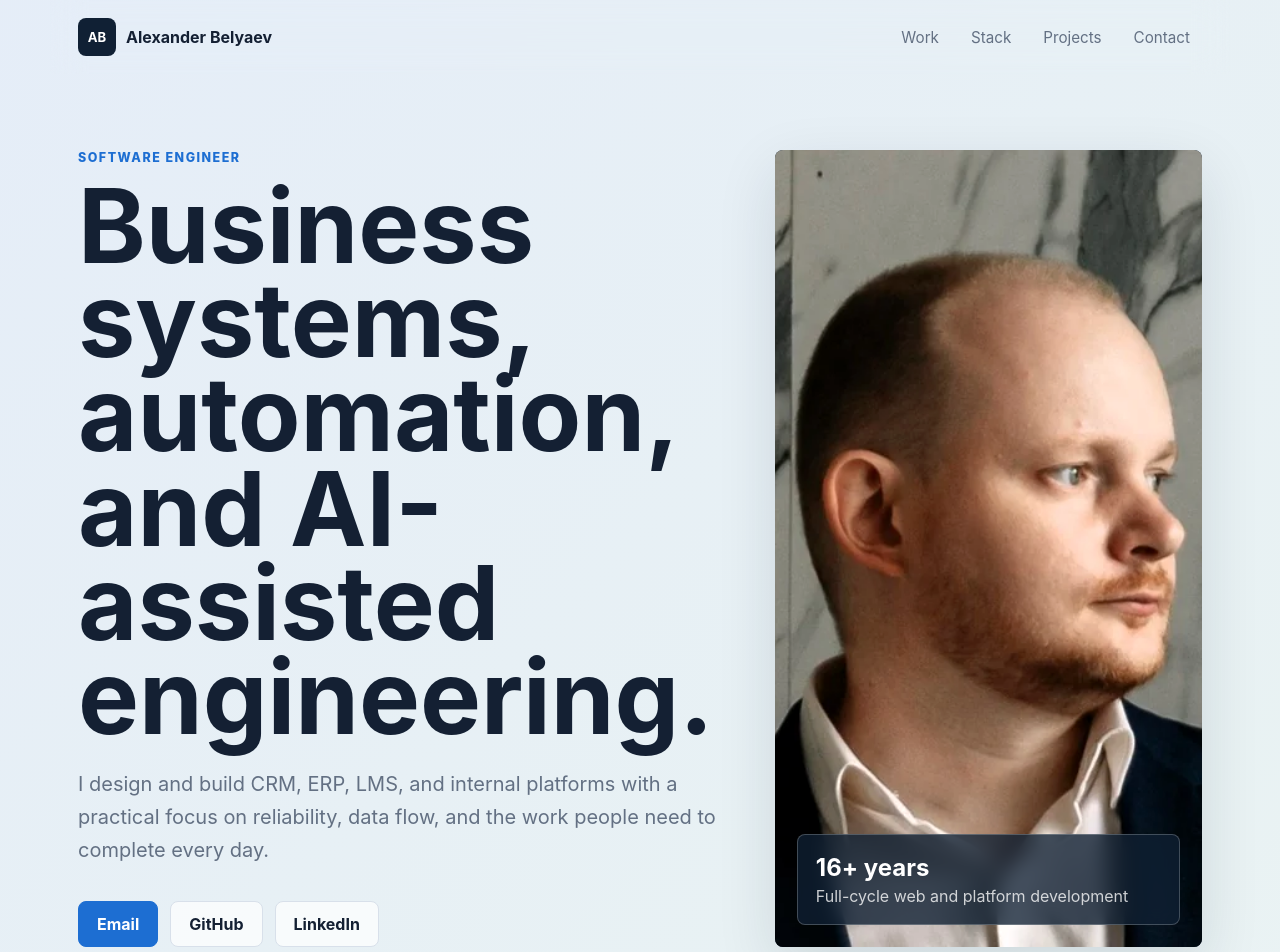
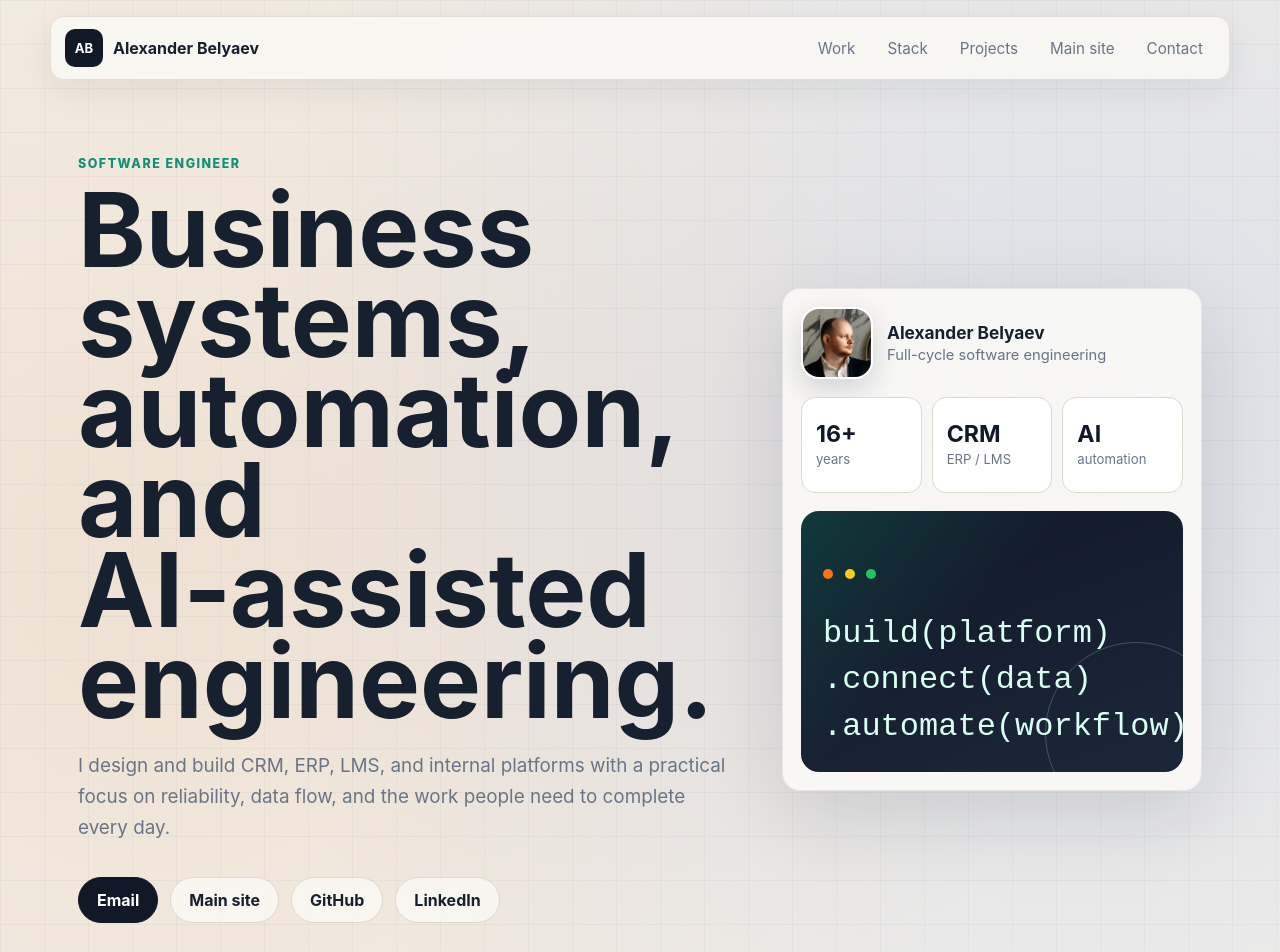
Before and after one commit to BelyaevAD/belyaevad.github.io, a plain HTML site: page index.html in a window 1280 px wide. Shown: the top 952 px of the page. Drawn offline with Linux system fonts and the light colour scheme.

Commit message:
Refine landing page design

```diff
--- a/index.html
+++ b/index.html
@@ -44,6 +44,7 @@
         "url": "https://belyaevad.github.io/",
         "image": "https://belyaevad.github.io/assets/alexander-belyaev.jpg",
         "sameAs": [
+          "https://belyaevad.ru/",
           "https://github.com/BelyaevAD",
           "https://www.linkedin.com/in/belyaevad/",
           "https://t.me/belyaevad"
@@ -78,6 +79,7 @@
         <a href="#work">Work</a>
         <a href="#stack">Stack</a>
         <a href="#projects">Projects</a>
+        <a href="https://belyaevad.ru/">Main site</a>
         <a href="#contact">Contact</a>
       </nav>
     </header>
@@ -86,24 +88,51 @@
       <section class="hero">
         <div class="hero-copy">
           <p class="eyebrow">Software Engineer</p>
-          <h1>Business systems, automation, and AI-assisted engineering.</h1>
+          <h1>Business systems, automation, and AI&#8209;assisted engineering.</h1>
           <p class="lead">
             I design and build CRM, ERP, LMS, and internal platforms with a practical focus on
             reliability, data flow, and the work people need to complete every day.
           </p>
           <div class="hero-actions">
             <a class="button primary" href="mailto:belyaevad@gmail.com">Email</a>
+            <a class="button" href="https://belyaevad.ru/">Main site</a>
             <a class="button" href="https://github.com/BelyaevAD" rel="me">GitHub</a>
             <a class="button" href="https://www.linkedin.com/in/belyaevad/" rel="me">LinkedIn</a>
           </div>
         </div>
-        <div class="portrait-panel" aria-label="Portrait and profile summary">
-          <img src="assets/alexander-belyaev.jpg" alt="Alexander Belyaev" />
-          <div class="portrait-card">
-            <strong>16+ years</strong>
-            <span>Full-cycle web and platform development</span>
+        <aside class="profile-panel" aria-label="Profile summary">
+          <div class="profile-top">
+            <img src="assets/alexander-belyaev.jpg" alt="Alexander Belyaev" />
+            <div>
+              <strong>Alexander Belyaev</strong>
+              <span>Full-cycle software engineering</span>
+            </div>
           </div>
-        </div>
+          <div class="signal-grid">
+            <div>
+              <strong>16+</strong>
+              <span>years</span>
+            </div>
+            <div>
+              <strong>CRM</strong>
+              <span>ERP / LMS</span>
+            </div>
+            <div>
+              <strong>AI</strong>
+              <span>automation</span>
+            </div>
+          </div>
+          <div class="terminal-card" aria-label="Engineering focus">
+            <span class="terminal-dot"></span>
+            <span class="terminal-dot"></span>
+            <span class="terminal-dot"></span>
+            <code>
+              build(platform)<br />
+              .connect(data)<br />
+              .automate(workflow)
+            </code>
+          </div>
+        </aside>
       </section>
 
       <section class="section" id="work">
@@ -211,6 +240,7 @@
       </div>
       <div class="footer-links">
         <a href="mailto:belyaevad@gmail.com">belyaevad@gmail.com</a>
+        <a href="https://belyaevad.ru/">belyaevad.ru</a>
         <a href="https://t.me/belyaevad" rel="me">Telegram</a>
         <a href="https://github.com/BelyaevAD" rel="me">GitHub</a>
       </div>
--- a/styles.css
+++ b/styles.css
@@ -1,15 +1,17 @@
 :root {
   color-scheme: light;
-  --bg: #f6f8fb;
+  --bg: #f4f1ea;
   --surface: #ffffff;
-  --surface-strong: #102034;
-  --text: #142033;
-  --muted: #637083;
-  --line: #d8e0ea;
-  --accent: #1d6ed2;
-  --accent-strong: #134d94;
-  --green: #0f8f73;
-  --shadow: 0 20px 60px rgba(16, 32, 52, 0.12);
+  --surface-soft: #fbfaf7;
+  --ink: #111827;
+  --text: #17202f;
+  --muted: #697586;
+  --line: #ded8cd;
+  --accent: #0f8f73;
+  --accent-strong: #0b6b59;
+  --blue: #2255d3;
+  --amber: #c96a26;
+  --shadow: 0 24px 80px rgba(17, 24, 39, 0.12);
   font-family:
     Inter, ui-sans-serif, system-ui, -apple-system, BlinkMacSystemFont, "Segoe UI", sans-serif;
 }
@@ -25,9 +27,19 @@ html {
 body {
   margin: 0;
   background:
-    linear-gradient(135deg, rgba(29, 110, 210, 0.08), rgba(15, 143, 115, 0.06) 45%, transparent),
+    linear-gradient(90deg, rgba(17, 24, 39, 0.035) 1px, transparent 1px),
+    linear-gradient(rgba(17, 24, 39, 0.035) 1px, transparent 1px),
+    radial-gradient(circle at 12% 18%, rgba(201, 106, 38, 0.12), transparent 32%),
+    radial-gradient(circle at 84% 14%, rgba(34, 85, 211, 0.12), transparent 30%),
     var(--bg);
+  background-size:
+    44px 44px,
+    44px 44px,
+    auto,
+    auto,
+    auto;
   color: var(--text);
+  overflow-x: hidden;
 }
 
 a {
@@ -43,9 +55,14 @@ a {
   justify-content: space-between;
   gap: 24px;
   max-width: 1180px;
-  margin: 0 auto;
-  padding: 18px 28px;
+  width: calc(100% - 32px);
+  margin: 16px auto 0;
+  border: 1px solid rgba(222, 216, 205, 0.78);
+  border-radius: 14px;
+  padding: 12px 14px;
+  background: rgba(251, 250, 247, 0.78);
   backdrop-filter: blur(16px);
+  box-shadow: 0 10px 36px rgba(17, 24, 39, 0.07);
 }
 
 .brand,
@@ -67,8 +84,8 @@ a {
   width: 38px;
   height: 38px;
   place-items: center;
-  border-radius: 8px;
-  background: var(--surface-strong);
+  border-radius: 10px;
+  background: var(--ink);
   color: #fff;
   font-size: 0.82rem;
 }
@@ -81,7 +98,7 @@ a {
 
 .nav a {
   padding: 8px 12px;
-  border-radius: 8px;
+  border-radius: 10px;
   text-decoration: none;
 }
 
@@ -94,16 +111,22 @@ a {
 .section,
 .footer {
   max-width: 1180px;
+  width: 100%;
   margin: 0 auto;
   padding: 76px 28px;
 }
 
 .hero {
   display: grid;
-  min-height: calc(100vh - 78px);
-  grid-template-columns: minmax(0, 1.08fr) minmax(320px, 0.72fr);
+  min-height: calc(100vh - 86px);
+  grid-template-columns: minmax(0, 1fr) minmax(320px, 420px);
   align-items: center;
-  gap: 56px;
+  gap: 52px;
+}
+
+.hero-copy,
+.profile-panel {
+  min-width: 0;
 }
 
 .eyebrow {
@@ -123,10 +146,10 @@ p {
 }
 
 h1 {
-  max-width: 850px;
+  max-width: 820px;
   margin-bottom: 24px;
-  font-size: clamp(3rem, 8vw, 6.8rem);
-  line-height: 0.92;
+  font-size: clamp(3.8rem, 8vw, 7.6rem);
+  line-height: 0.88;
   letter-spacing: 0;
 }
 
@@ -143,9 +166,9 @@ h3 {
 }
 
 .lead {
-  max-width: 680px;
+  max-width: 660px;
   color: var(--muted);
-  font-size: 1.25rem;
+  font-size: 1.18rem;
   line-height: 1.65;
 }
 
@@ -161,16 +184,16 @@ h3 {
   align-items: center;
   justify-content: center;
   border: 1px solid var(--line);
-  border-radius: 8px;
+  border-radius: 999px;
   padding: 0 18px;
-  background: rgba(255, 255, 255, 0.72);
+  background: rgba(251, 250, 247, 0.78);
   text-decoration: none;
   font-weight: 700;
 }
 
 .button.primary {
-  border-color: var(--accent);
-  background: var(--accent);
+  border-color: var(--ink);
+  background: var(--ink);
   color: #fff;
 }
 
@@ -179,44 +202,124 @@ h3 {
   box-shadow: 0 12px 28px rgba(16, 32, 52, 0.12);
 }
 
-.portrait-panel {
-  position: relative;
-  align-self: stretch;
-  min-height: 560px;
-  overflow: hidden;
-  border-radius: 8px;
-  background: #15253a;
+.profile-panel {
+  display: grid;
+  gap: 18px;
+  border: 1px solid rgba(17, 24, 39, 0.08);
+  border-radius: 18px;
+  padding: 18px;
+  background: rgba(251, 250, 247, 0.88);
   box-shadow: var(--shadow);
 }
 
-.portrait-panel img {
-  width: 100%;
-  height: 100%;
-  object-fit: cover;
-  filter: saturate(0.96) contrast(1.02);
+.profile-top {
+  display: flex;
+  align-items: center;
+  gap: 14px;
 }
 
-.portrait-card {
-  position: absolute;
-  right: 22px;
-  bottom: 22px;
-  left: 22px;
+.profile-top img {
+  width: 72px;
+  height: 72px;
+  flex: 0 0 auto;
+  border: 2px solid #fff;
+  border-radius: 18px;
+  object-fit: cover;
+  box-shadow: 0 10px 28px rgba(17, 24, 39, 0.16);
+}
+
+.profile-top strong,
+.profile-top span {
+  display: block;
+}
+
+.profile-top strong {
+  font-size: 1.08rem;
+}
+
+.profile-top span {
+  margin-top: 3px;
+  color: var(--muted);
+  font-size: 0.92rem;
+}
+
+.signal-grid {
+  display: grid;
+  grid-template-columns: repeat(3, 1fr);
+  gap: 10px;
+}
+
+.signal-grid div {
   display: grid;
   gap: 4px;
-  border: 1px solid rgba(255, 255, 255, 0.22);
-  border-radius: 8px;
-  padding: 18px;
-  background: rgba(16, 32, 52, 0.78);
-  color: #fff;
-  backdrop-filter: blur(10px);
+  min-height: 96px;
+  align-content: center;
+  border: 1px solid var(--line);
+  border-radius: 14px;
+  padding: 14px;
+  background: var(--surface);
 }
 
-.portrait-card strong {
-  font-size: 1.5rem;
+.signal-grid strong {
+  color: var(--ink);
+  font-size: 1.45rem;
+  line-height: 1;
 }
 
-.portrait-card span {
-  color: rgba(255, 255, 255, 0.78);
+.signal-grid span {
+  color: var(--muted);
+  font-size: 0.82rem;
+}
+
+.terminal-card {
+  position: relative;
+  min-height: 220px;
+  border-radius: 18px;
+  padding: 52px 22px 22px;
+  background:
+    linear-gradient(135deg, rgba(15, 143, 115, 0.28), transparent 42%),
+    linear-gradient(160deg, #111827, #1b2738);
+  color: #d9fff3;
+  overflow: hidden;
+}
+
+.terminal-card::after {
+  content: "";
+  position: absolute;
+  right: -44px;
+  bottom: -52px;
+  width: 180px;
+  height: 180px;
+  border: 1px solid rgba(217, 255, 243, 0.22);
+  border-radius: 999px;
+}
+
+.terminal-dot {
+  position: relative;
+  z-index: 1;
+  display: inline-block;
+  width: 10px;
+  height: 10px;
+  margin-right: 7px;
+  border-radius: 999px;
+  background: #f97316;
+}
+
+.terminal-dot:nth-child(2) {
+  background: #facc15;
+}
+
+.terminal-dot:nth-child(3) {
+  background: #22c55e;
+}
+
+.terminal-card code {
+  position: relative;
+  z-index: 1;
+  display: block;
+  margin-top: 28px;
+  font-size: clamp(1.35rem, 3vw, 2rem);
+  line-height: 1.45;
 }
 
 .section-heading {
@@ -233,9 +336,9 @@ h3 {
 .feature,
 .project {
   border: 1px solid var(--line);
-  border-radius: 8px;
-  background: rgba(255, 255, 255, 0.82);
-  box-shadow: 0 1px 0 rgba(255, 255, 255, 0.8) inset;
+  border-radius: 16px;
+  background: rgba(251, 250, 247, 0.84);
+  box-shadow: 0 1px 0 rgba(255, 255, 255, 0.9) inset;
 }
 
 .feature {
@@ -252,9 +355,9 @@ h3 {
 .feature-icon {
   display: inline-flex;
   margin-bottom: 24px;
-  border-radius: 8px;
+  border-radius: 999px;
   padding: 8px 10px;
-  background: #e7f0fb;
+  background: rgba(15, 143, 115, 0.1);
   color: var(--accent-strong);
   font-weight: 850;
   font-size: 0.8rem;
@@ -275,9 +378,9 @@ h3 {
 
 .stack-list span {
   border: 1px solid var(--line);
-  border-radius: 8px;
+  border-radius: 999px;
   padding: 12px 14px;
-  background: var(--surface);
+  background: rgba(251, 250, 247, 0.86);
   color: #26364c;
   font-weight: 700;
 }
@@ -298,7 +401,7 @@ h3 {
 
 .project-type {
   margin-bottom: 12px;
-  color: var(--green);
+  color: var(--accent);
   font-size: 0.78rem;
   font-weight: 850;
   letter-spacing: 0.1em;
@@ -347,7 +450,9 @@ h3 {
   }
 
   .nav {
+    width: 100%;
     flex-wrap: wrap;
+    overflow-x: auto;
   }
 
   .hero,
@@ -361,10 +466,6 @@ h3 {
     padding-top: 42px;
   }
 
-  .portrait-panel {
-    min-height: 420px;
-  }
-
   .feature-grid,
   .project-row {
     grid-template-columns: repeat(2, minmax(0, 1fr));
@@ -372,10 +473,16 @@ h3 {
 }
 
 @media (max-width: 620px) {
+  body {
+    width: 100vw;
+  }
+
   .site-header,
   .hero,
   .section,
   .footer {
+    max-width: 100vw;
+    width: 100vw;
     padding-right: 18px;
     padding-left: 18px;
   }
@@ -387,8 +494,19 @@ h3 {
     padding-bottom: 54px;
   }
 
+  .hero-copy,
+  .profile-panel,
+  h1,
+  .lead,
+  .hero-actions {
+    max-width: calc(100vw - 36px);
+    width: calc(100vw - 36px);
+  }
+
   h1 {
-    font-size: 3.1rem;
+    font-size: 2.55rem;
+    line-height: 1;
+    overflow-wrap: anywhere;
   }
 
   .lead {
@@ -400,7 +518,48 @@ h3 {
     grid-template-columns: 1fr;
   }
 
-  .portrait-panel {
-    min-height: 360px;
+  .signal-grid {
+    grid-template-columns: 1fr;
+  }
+
+  .site-header {
+    width: calc(100vw - 16px);
+    margin-top: 8px;
+    margin-right: 8px;
+    margin-left: 8px;
+  }
+
+  .brand {
+    width: 100%;
+  }
+
+  .nav {
+    max-width: calc(100vw - 36px);
+    flex-wrap: nowrap;
+    padding-bottom: 4px;
+  }
+
+  .nav a {
+    flex: 0 0 auto;
+  }
+
+  .hero-actions {
+    display: grid;
+    grid-template-columns: 1fr;
+    gap: 10px;
+  }
+
+  .button {
+    width: 100%;
+    min-width: 0;
+    padding: 0 14px;
+    white-space: nowrap;
   }
 }
+
+@media (max-width: 430px) {
+  h1 {
+    font-size: 2.05rem;
+    line-height: 1.06;
+  }
+}
```
